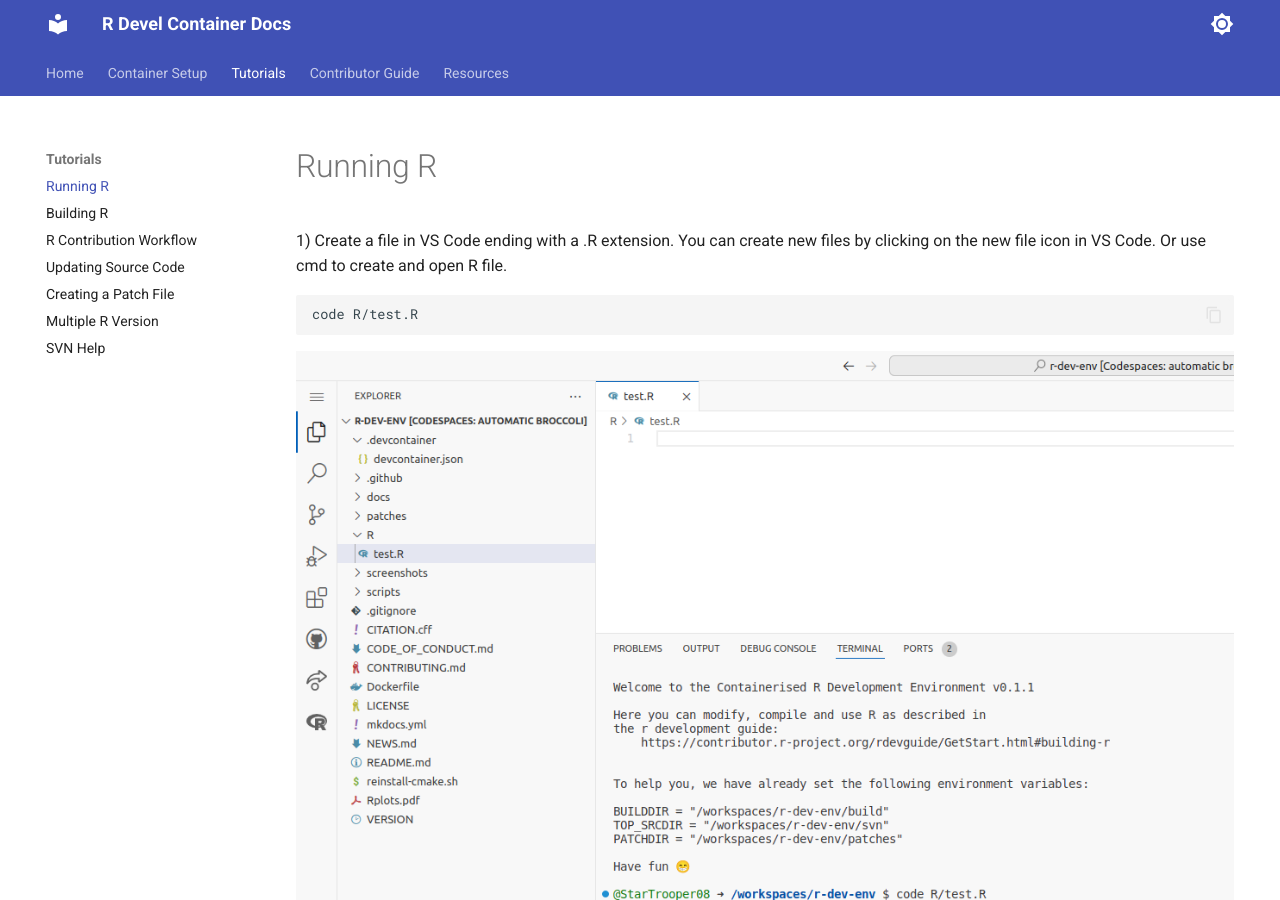
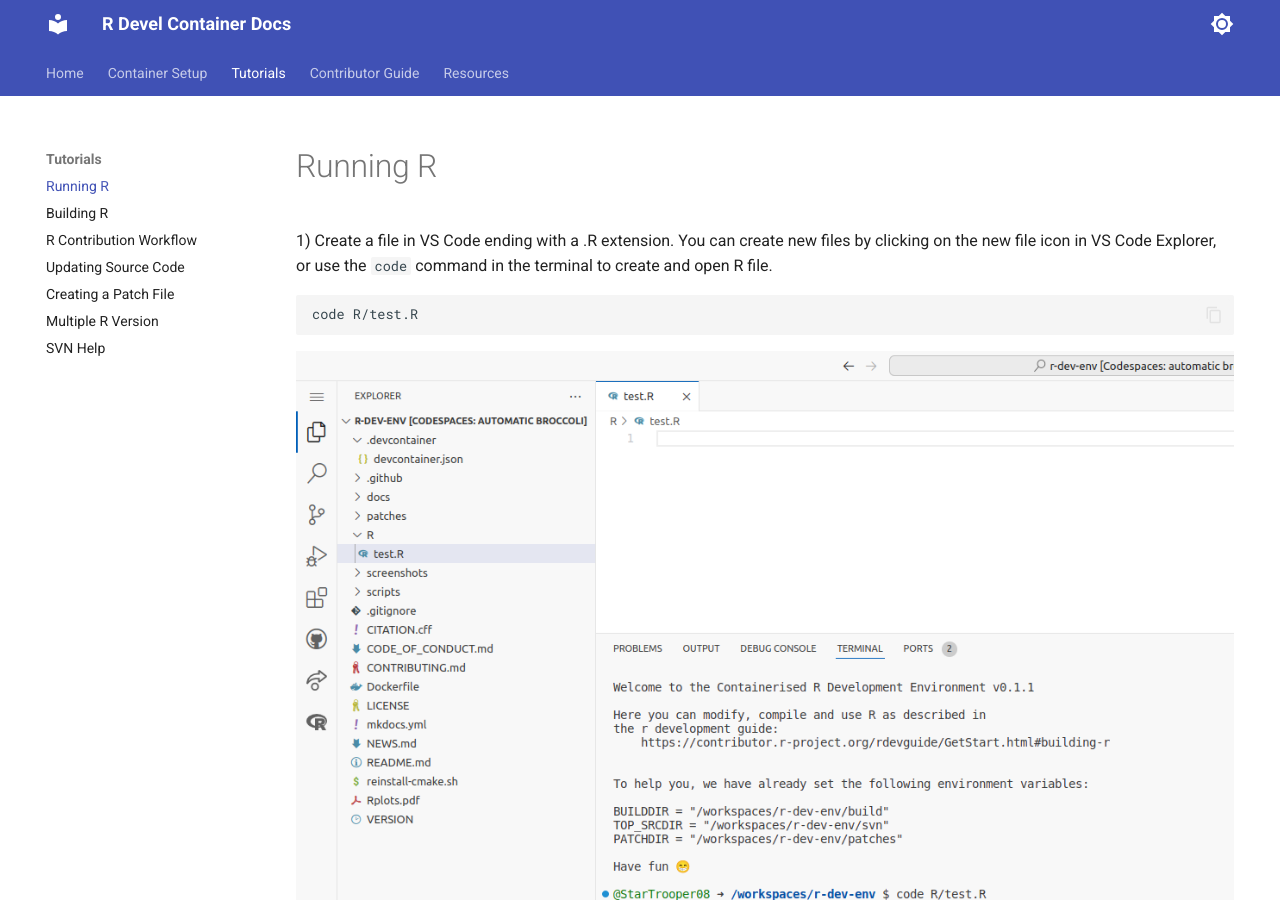
Before and after one commit to r-devel/r-dev-env, an MkDocs documentation site: the page built from docs/tutorials/running_r.md, in a window 1280 px wide and 900 px high. Built offline with MkDocs 1.6.1 and Material for MkDocs 9.7.7, drawn with Linux system fonts in a browser that asks for light colours.

````diff
--- a/docs/tutorials/running_r.md
+++ b/docs/tutorials/running_r.md
@@ -1,5 +1,5 @@
 
-1) Create a file in VS Code ending with a .R extension. You can create new files by clicking on the new file icon in VS Code. Or use cmd to create and open R file.
+1) Create a file in VS Code ending with a .R extension. You can create new files by clicking on the new file icon in VS Code Explorer, or use the `code` command in the terminal to create and open R file.
 ```bash
 code R/test.R
 ```
````
Also changed, not shown: docs/container_setup/codespacestartstop.md (+2 -0 lines), docs/container_setup/localsetup.md (+5 -4 lines), docs/tutorials/patch_update.md (+1 -1 lines), docs/tutorials/update_source.md (+1 -1 lines).
